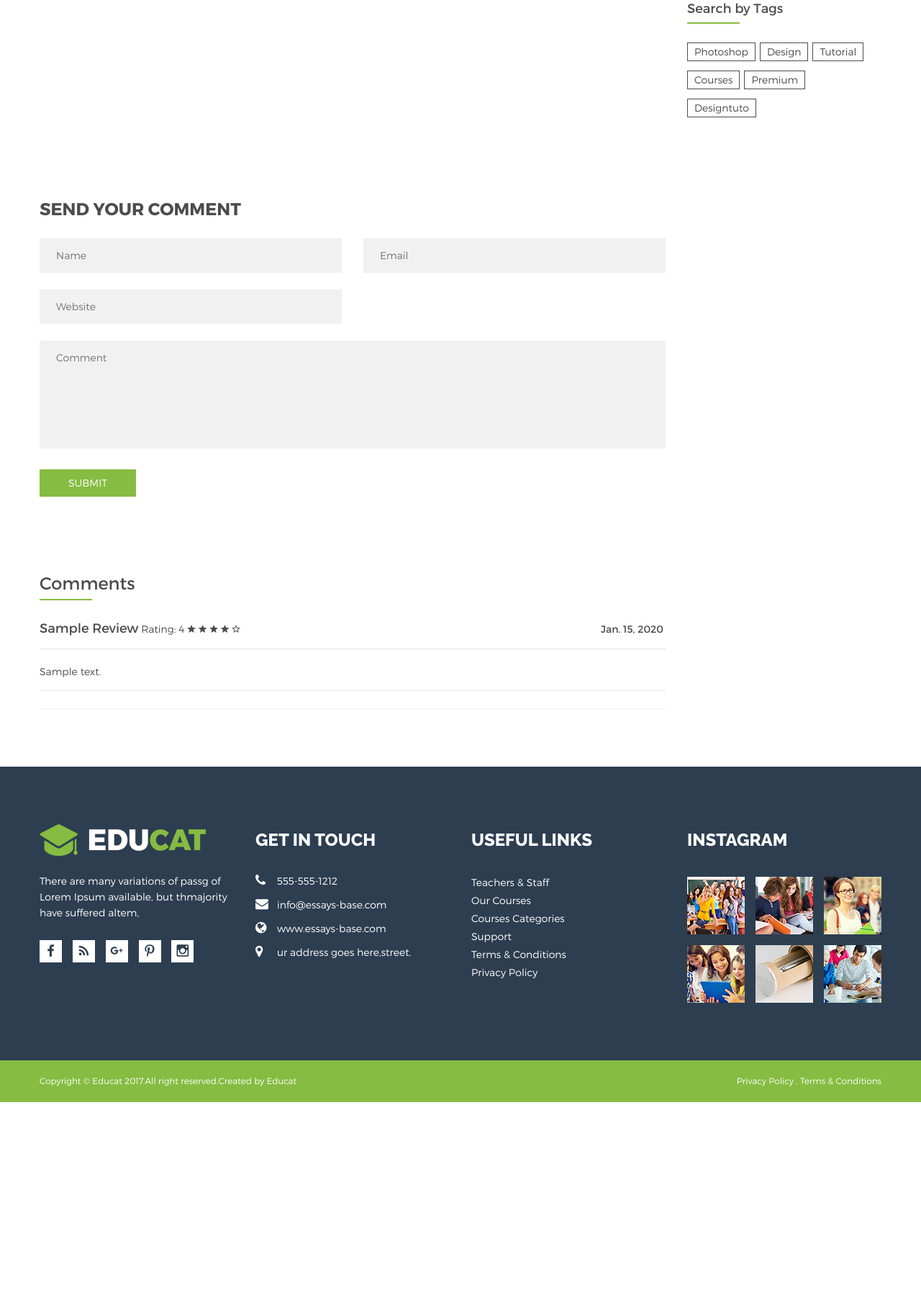
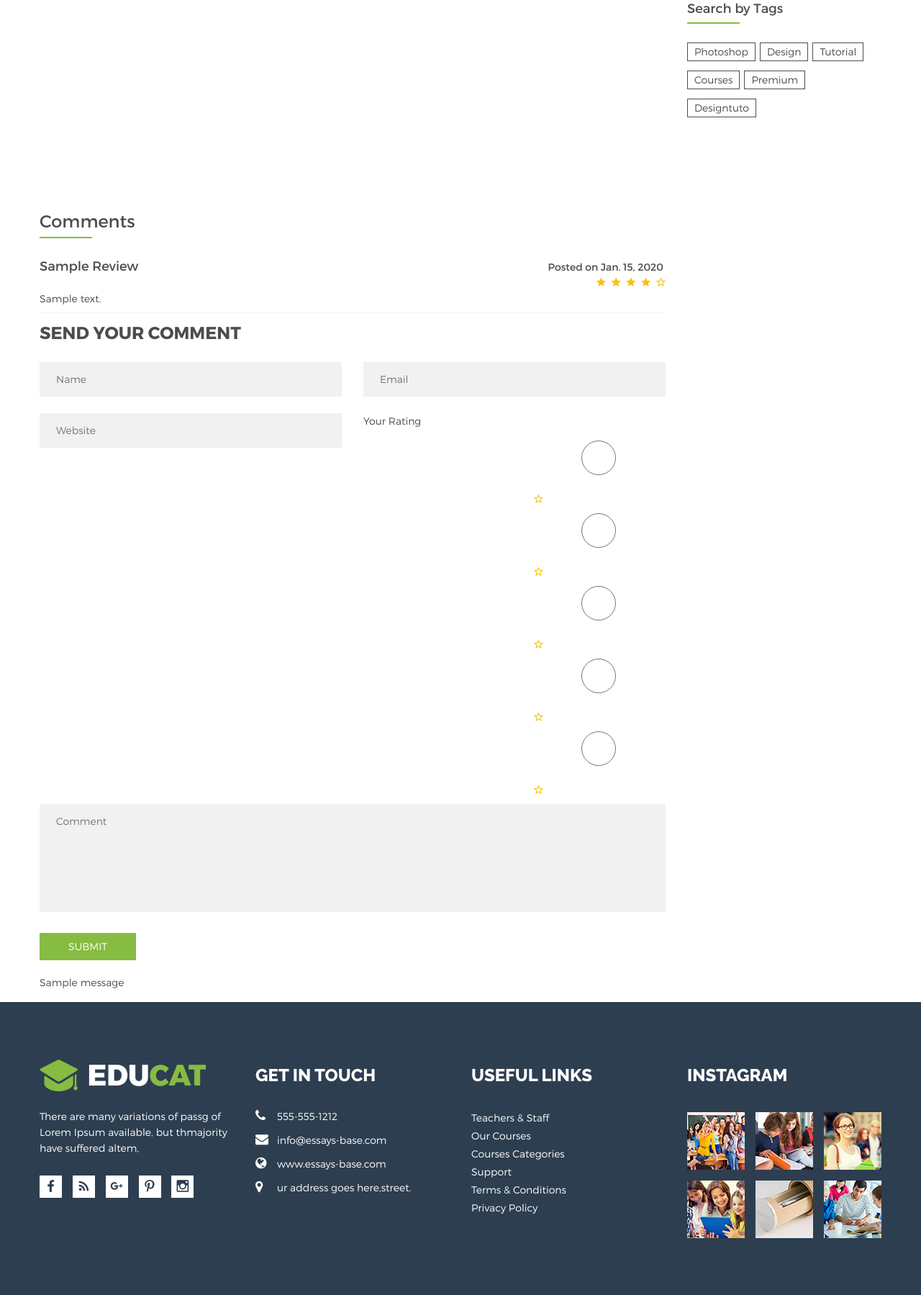
Before and after one commit to PyDev777/py4you-course, a Django app: a page that uses templates/base.html in a window 1280 px wide. Shown: the part 1240-3039 px from the top of the page at 72% size. Before the commit the page ends 2771 px from the top, so only its background shows below. Run offline with Django 3.2, Linux system fonts and the light colour scheme; tables that the repository leaves empty hold one stand-in row (values such as "Sample post"); one stand-in notice (Sample message) is shown; some libraries are stand-ins or nearby versions.

Commit message:
Add Comment Form on backend

```diff
--- a/catalog/views.py
+++ b/catalog/views.py
@@ -1,8 +1,9 @@
 from django.shortcuts import render
 from django.views.generic import TemplateView, ListView, DetailView
-
+from django.contrib import messages
 
 from .models import *
+from .forms import ReviewForm
 
 
 class IndexView(TemplateView):
@@ -18,6 +19,22 @@
 
         context['reviews'] = Review.objects.filter(essay=self.object, moderated=True).order_by('-published')
         return context
+
+    def post(self, *args, **kwargs):
+
+        self.object = self.get_object()
+        self.form = ReviewForm(self.request.POST)
+
+        context = self.get_context_data(**kwargs)
+
+        if self.form.is_valid():
+            Review.objects.create(**self.form.cleaned_data)
+            messages.add_message(self.request, messages.INFO, 'Thanks! Your review is on moderation.')
+        else:
+            context['form'] = self.form
+            messages.add_message(self.request, messages.ERROR, 'Error! Your review is not send!')
+
+        return self.render_to_response(context)
 
 
 class ResultListView(ListView):
--- a/static/css/style.css
+++ b/static/css/style.css
@@ -1081,9 +1081,9 @@
 .single-item-text-info span span {color: #2d3e50;}
 .single-item-text > p {color: #222222;}
 .single-item-content {
-    margin-bottom: 44px;
+    margin-bottom: 0;
     overflow: hidden;
-    padding-top: 21px;
+    padding-top: 0;
 }
 .single-item-text-info {margin-bottom: 18px; padding-top: 5px;}
 .single-item-comment-view span {
--- a/templates/base.html
+++ b/templates/base.html
@@ -85,11 +85,6 @@
                                         <nav id="dropdown">
                                             <ul>
                                                 <li class="current"><a href="{% url "home" %}">Home</a></li>
-{#                                                <li><a href="#!">Essays</a>#}
-{#                                                    <ul class="sub-menu">#}
-{#                                                        <li><a href="{% url "essay" %}">Essay Details</a></li>#}
-{#                                                    </ul>#}
-{#                                                </li>#}
                                             </ul>
                                         </nav>
                                     </div>
--- a/templates/essay.html
+++ b/templates/essay.html
@@ -5,7 +5,7 @@
 {% block main %}
 
 <!--Breadcrumb Banner Area Start-->
-<div class="breadcrumb-banner-area">
+<div class="breadcrumb-banner-area fixed-bg">
     <div class="container">
         <div class="row">
             <div class="col-md-12">
@@ -145,13 +145,50 @@
 <!--End of News Details Area-->
 
 
-<div class="contact-form-area section-padding">
+<div class="contact-form-area">
     <div class="container">
         <div class="row">
+            <div class="col-lg-9 col-md-12">
+                <div class="event-details-content">
+                    <div class="comments">
+                        <h4 class="title">Comments</h4>
+                        {% if reviews %}
+                            {% for review in reviews %}
+                            <div class="single-comment">
+                                <div class="comment-text">
+                                    <div class="author-info">
+                                        <h4><a href="#">{{ review.name }}</a></h4>
+                                        <span class="comment-time">Posted on {{ review.published }} </span>
+                                        <div class="single-item-text">
+                                            <div class="single-item-content">
+                                               <div class="single-item-comment-view">
+                                               </div>
+                                               <div class="single-item-rating">
+                                               {% for i in '12345' %}
+                                                   {% if review.rating >= i|add:0 %}
+                                                       <span><i class="zmdi zmdi-star"></i></span>
+                                                   {% else %}
+                                                       <span><i class="zmdi zmdi-star-outline"></i></span>
+                                                   {% endif %}
+                                               {% endfor %}
+                                               </div>
+                                            </div>
+                                        </div>
+                                    </div>
+                                    {{ review.comment|safe }}
+                                </div>
+                            </div>
+                            {% endfor %}
+                        {% else %}
+                            <p>No comments yet. Be first!</p>
+                        {% endif %}
+                    </div>
+                </div>
+            </div>
             <div class="col-lg-9 col-12">
                 <h4 class="contact-title">send your comment</h4>
                 <form id="contact-form" action="" method="post">
-                    <input type="hidden" name="csrfmiddlewaretoken" value="Vy49mYeZ8WIfbdnU7fOnmrCbajgcSiWj9NFAL1lqhcE06zYK04PHqOBiRswJbIsF">
+                    {% csrf_token %}
                     <div class="row">
                         <div class="col-md-6">
                             <input type="text" name="name" placeholder="Name">
@@ -163,51 +200,37 @@
                             <input type="url" name="website" placeholder="Website">
                         </div>
                         <div class="col-md-6">
-{#                            <input type="text" name="rating" placeholder="Rating">#}
+                            <p class="d-block">Your Rating</p>
+                            <div class="single-item-rating">
+                                <input type="radio" name="rating" value="1" id="star1">
+                                <label for="star1"><i class="zmdi zmdi-star-outline"></i></label>
+                                <input type="radio" name="rating" value="2" id="star2">
+                                <label for="star2"><i class="zmdi zmdi-star-outline"></i></label>
+                                <input type="radio" name="rating" value="3" id="star3">
+                                <label for="star3"><i class="zmdi zmdi-star-outline"></i></label>
+                                <input type="radio" name="rating" value="4" id="star4">
+                                <label for="star4"><i class="zmdi zmdi-star-outline"></i></label>
+                                <input type="radio" name="rating" value="5" id="star5">
+                                <label for="star5"><i class="zmdi zmdi-star-outline"></i></label>
+                           </div>
                         </div>
                         <div class="col-md-12">
-                            <textarea name="message" cols="30" rows="10" placeholder="Comment"></textarea>
+                            <textarea name="comment" cols="30" rows="10" placeholder="Comment"></textarea>
                             <button type="submit" class="button-default">SUBMIT</button>
                         </div>
+
+                        {% if messages %}
+                        <div class="col-md-12">
+                            <ul class="messages">
+                                {% for message in messages %}
+                                <li{% if message.tags %} class="{{ message.tags }}"{% endif %}>{{ message }}</li>
+                                {% endfor %}
+                            </ul>
+                        </div>
+                        {% endif %}
                     </div>
                 </form>
                 <p class="form-messege"></p>
-            </div>
-            <div class="col-lg-9 col-md-12">
-                <div class="event-details-content">
-                    <div class="comments">
-                        <h4 class="title">Comments</h4>
-
-                        {% if reviews %}
-
-                            {% for review in reviews %}
-                            <div class="single-comment">
-                                <div class="comment-text">
-                                    <div class="author-info">
-                                        <h4><a href="#">{{ review.name }}</a></h4>
-                                        <span class="comment-time">{{ review.published }}</span>
-                                        <span>Rating: {{ review.rating }}</span>
-                                        {% for i in '12345' %}
-                                            {% if review.rating >= i|add:0 %}
-                                                <span><i class="zmdi zmdi-star"></i></span>
-                                            {% else %}
-                                                <span><i class="zmdi zmdi-star-outline"></i></span>
-                                            {% endif %}
-                                        {% endfor %}
-                                    </div>
-                                    <hr>
-                                    <p>{{ review.comment|safe }}</p>
-                                    <hr>
-                                </div>
-                            </div>
-                            {% endfor %}
-
-                        {% else %}
-                            <p>No comments yet. Be first!</p>
-                        {% endif %}
-
-                    </div>
-                </div>
             </div>
         </div>
     </div>
```
Also changed, not shown: catalog/forms.py (added, +8 -0 lines).
